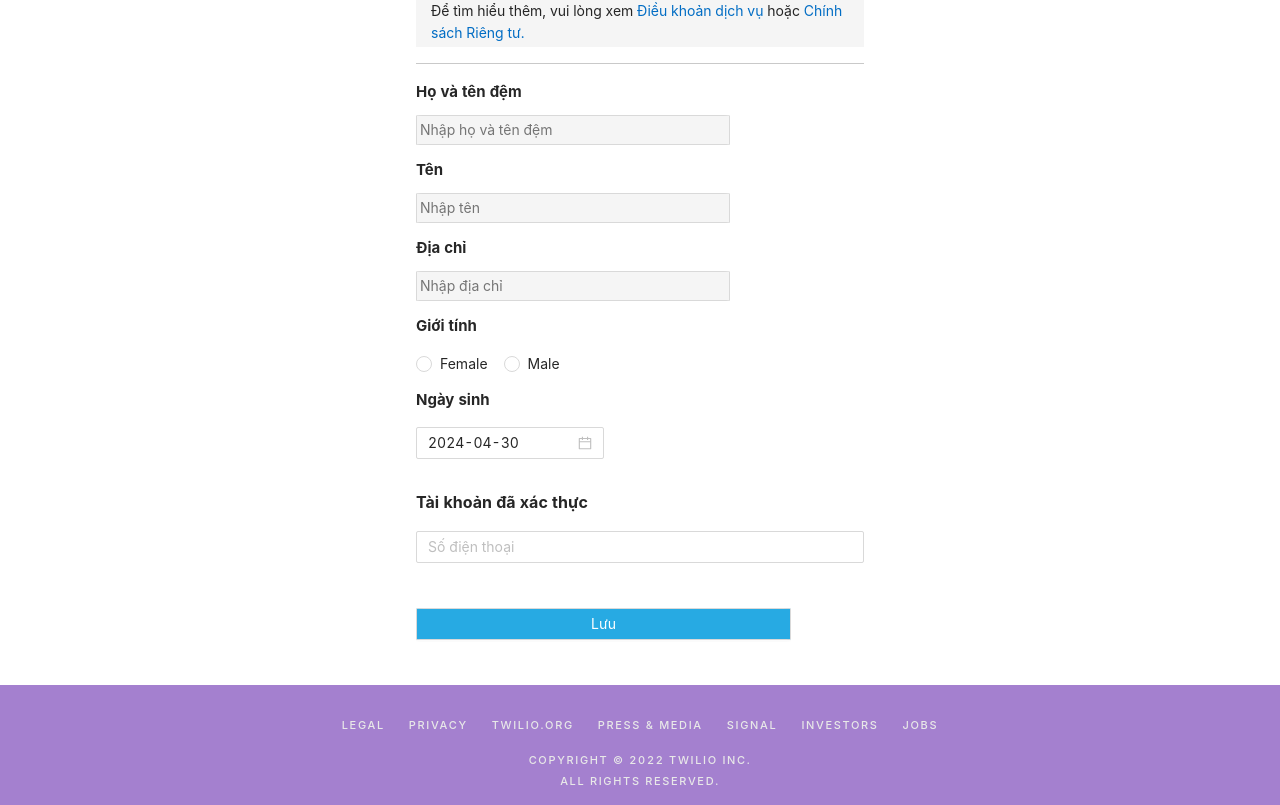
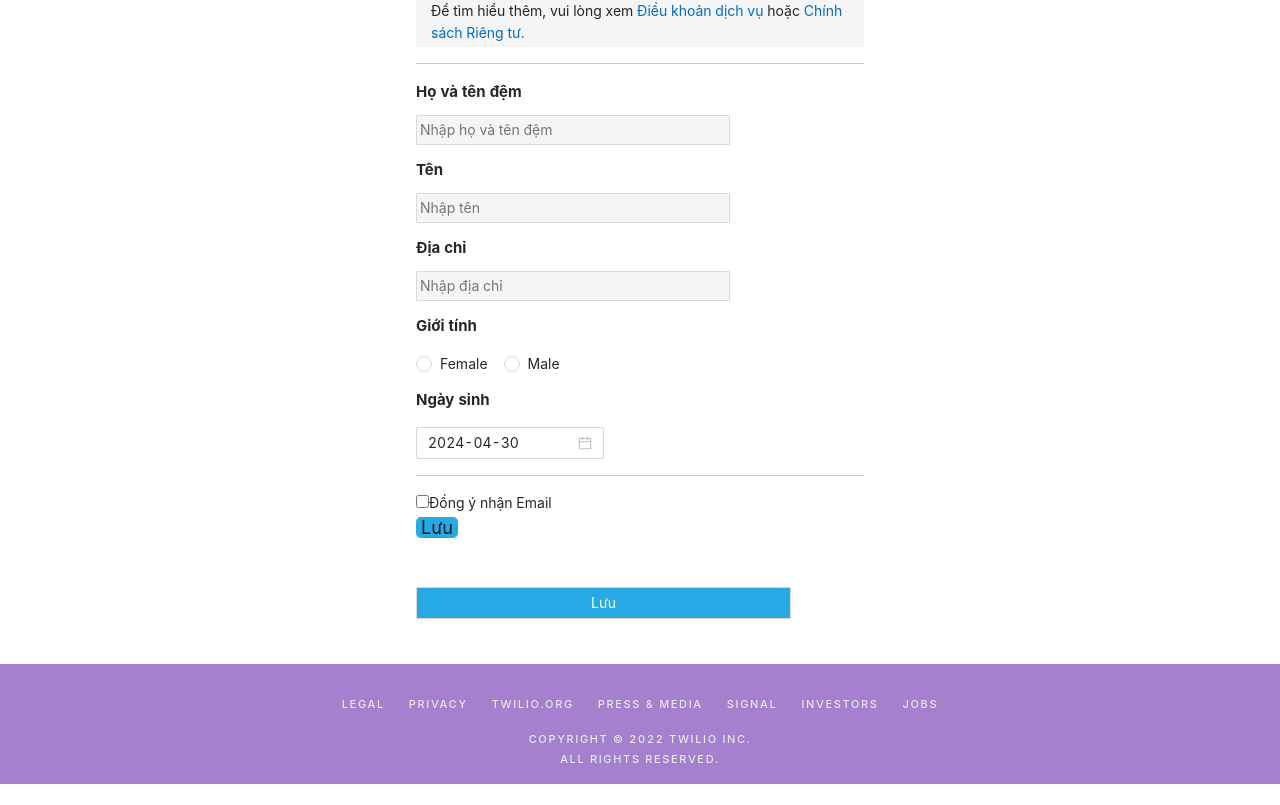
Before and after one commit to dangbach2810/bittodo, a React (Create React App) app: page /settings in a window 1280 px wide. Shown: the part 598-1403 px from the top of the page. After the commit the page ends 1382 px from the top, so only its background shows below. Built offline with nearby package versions, Linux system fonts and the light colour scheme; no server answers; the HTML template or start-up script is replaced by a standard one.

Commit message:
done show,change setting email

```diff
--- a/src/Pages/Settings/index.js
+++ b/src/Pages/Settings/index.js
@@ -1,11 +1,10 @@
 import Menu from "../HomePage/components/Menu";
 import avatar from "./../../Assets/images/user4.png";
 import banner from "./../../Assets/images/baner.svg";
-import { Form, Tabs, Input, Upload, Button, Radio, DatePicker } from "antd";
-import ConfirmPhoneModal from "../../Components/common/ConfirmPhoneModal";
-import { UploadOutlined } from "@ant-design/icons";
+import { Form, Tabs, Input, Upload, Button, Radio, DatePicker, Checkbox, CheckboxProps } from "antd";
 import "./style.scss";
 import { useState, useEffect } from "react";
+
 import { apiClient } from "../../Services";
 import { BASE_URL_IMAGE } from "../../Contains/ConfigURL";
 import ImgCrop from "antd-img-crop";
@@ -27,6 +26,11 @@ const Settings = () => {
 	let [loading, setLoading] = useState(false);
 	const [dataUser, setDataUser] = useState({});
 	const [fileList, setFileList] = useState([]);
+	const [isChecked, setIsChecked] = useState();
+	const [isCheckedDay, setIsCheckedDay] = useState();
+	const [isCheckedWeek, setIsCheckedWeek] = useState();
+	const [isCheckedMonth, setIsCheckedMonth] = useState();
+	const [isCheckedYear, setIsCheckedYear] = useState();
 	// confirm phoneNumber
 	const [isModalVisible, setIsModalVisible] = useState(false);
 	const [code, setCode] = useState("");
@@ -39,6 +43,7 @@ const Settings = () => {
 					setDataUser(res.data);
 					setDateOfBirth(res.data.dateOfBirth)
 					setGender(res.data.gender)
+
 				} else {
 					// throw Exception("Không có tài khoản.")
 					// console.log("You dont account.");
@@ -48,6 +53,17 @@ const Settings = () => {
 				// console.log(e);
 			});
 	}, []);
+	useEffect(() => {
+		apiClient.fetchApiSignUp().then((res) => {
+			if (res.data) {
+				setIsChecked(res.data.sendEmail)
+				setIsCheckedDay(res.data.sendDaily)
+				setIsCheckedWeek(res.data.sendWeekly)
+				setIsCheckedMonth(res.data.sendMonthly)
+				setIsCheckedYear(res.data.sendYearly)
+			}
+		}).catch((e) => { });
+	}, [])
 	// update info user
 	const handleSave = () => {
 		const data = {
@@ -161,7 +177,36 @@ const Settings = () => {
 		const image = new Image();
 		image.src = src;
 	};
+	const handleOnChange = () => {
+		setIsChecked(!isChecked);
+	};
+	const handleOnchangeDay = () => {
+		setIsCheckedDay(!isCheckedDay);
+	};
+	const handleOnChangeWeek = () => {
+		setIsCheckedWeek(!isCheckedWeek);
+	};
+	const handleOnChangeMonth = () => {
+		setIsCheckedMonth(!isCheckedMonth);
+	};
+	const handleOnChangeYear = () => {
+		setIsCheckedYear(!isCheckedYear);
+	};
+	const handleOnclickSave = () => {
+		let data = {
+			"sendEmail": isChecked,
+			"sendDaily": isCheckedDay,
+			"sendWeekly": isCheckedWeek,
+			"sendMonthly": isCheckedMonth,
+			"sendYearly": isCheckedYear,
+		}
 
+		apiClient.fetchApiSettingEmail(data).then((res) => {
+			if (res.data != null) {
+				alertSuccess("Cập nhật thời gian nhận Email thành công.");
+			}
+		})
+	}
 	return (
 		<>
 			<Menu />
@@ -298,57 +343,38 @@ const Settings = () => {
 										}
 									/>
 								</div>
-								<div className="confirm-input">
-									{dataUser.phoneNumberConfirmed === false ? (
-										<p
-											style={{
-												marginTop: "7%",
-												fontSize: 13,
-												fontWeight: "bold",
-												fontStyle: "italic",
-												color: "red",
-											}}
-										>
-											Vui lòng xác thực tài khoản *
-										</p>
-									) : (
-										<p
-											style={{
-												marginTop: "7%",
-												fontSize: 16,
-												fontWeight: "bold",
-											}}
-										>
-											Tài khoản đã xác thực
-										</p>
-									)}
-									<Input
-										className="input-name input-confirm"
-										placeholder="Số điện thoại"
-										value={dataUser.phoneNumber}
+								<hr />
+
+								<div className="check-list">
+									<input
+										type="checkbox"
+										checked={isChecked}
+										onChange={handleOnChange}
 									/>
-									{dataUser.phoneNumberConfirmed === false ? (
-										<Button
-											type="primary"
-											style={{
-												margin: "0 0 3px 5px",
-												pading: "4px",
-											}}
-											onClick={showModal}
-										>
-											Xác thực
-										</Button>
-									) : null}
+									Đồng ý nhận Email
+									<div style={{ marginLeft: '15px' }}>
+										{isChecked ?
+											<>
+												<input type="checkbox" id="checkday" checked={isCheckedDay}
+													onChange={handleOnchangeDay} />
+												<label for="checkday"> Mỗi ngày</label><br />
+												<input type="checkbox" id="checkweek" checked={isCheckedWeek}
+													onChange={handleOnChangeWeek} />
+												<label for="checkweek"> Mỗi Tuần</label><br />
+												<input type="checkbox" id="checkmonth" checked={isCheckedMonth}
+													onChange={handleOnChangeMonth} />
+												<label for="checkmonth"> Mỗi Tháng</label><br />
+												<input type="checkbox" id="checkyear" checked={isCheckedYear}
+													onChange={handleOnChangeYear} />
+												<label for="checkyear"> Mỗi Năm</label><br />
+											</>
+											: ""}
+									</div>
+									<div onClick={handleOnclickSave} className="btn-save">Lưu</div>
+								</div>
 
-									<ConfirmPhoneModal
-										isModalVisible={isModalVisible}
-										handleOk={handleOk}
-										handleChangeCode={handleChangeCode}
-										handleCancel={handleCancel}
-										handleGetCode={handleGetCode}
-										handleSendCode={handleSendCode}
-									/>
-								</div>
+
+
 								<Button onClick={handleSave} className="submit-button">
 									Lưu
 								</Button>
--- a/src/Pages/Settings/style.scss
+++ b/src/Pages/Settings/style.scss
@@ -42,6 +42,7 @@
             }
         }
     }
+
     .main-body {
         margin: auto;
         width: 35%;
@@ -60,7 +61,8 @@
 
         .main-input {
             width: 100%;
-            .name-input{
+
+            .name-input {
                 .input-name {
                     width: 70%;
                     padding: 3px;
@@ -69,6 +71,16 @@
                     background-color: #f5f5f5;
                     margin-top: -10%;
                 }
+            }
+
+            .btn-save {
+                cursor: pointer;
+                background-color: #27aae3;
+                display: inline;
+                font-size: 18px;
+                padding-left: 5px;
+                padding-right: 5px;
+                border-radius: 5px;
             }
 
             .submit-button {
@@ -80,16 +92,19 @@
                 color: white;
             }
         }
-        .main-avatar{
-            .show-avatar{
+
+        .main-avatar {
+            .show-avatar {
                 width: 100%;
-                img{
+
+                img {
                     width: 250px;
                     height: 250px;
                     margin-left: 0px;
                 }
             }
-            .upload-image{
+
+            .upload-image {
                 background-color: #27aae3;
                 color: white;
                 font-weight: bold;
@@ -116,6 +131,7 @@
                 background-color: #f5f5f5;
             }
         }
+
         .submit-button {
             border-radius: 2%;
             margin-top: 5%;
@@ -144,16 +160,17 @@
     color: black;
 }
 
-.ant-input-suffix{
+.ant-input-suffix {
     display: flex;
     justify-content: center;
     align-items: center;
 }
 
-.ant-input-feedback-icon{
+.ant-input-feedback-icon {
     transform: translateY(-4px);
 }
-.Toastify__toast-container{
+
+.Toastify__toast-container {
     z-index: 999999999 !important;
     top: 60px !important;
 }
@@ -165,9 +182,9 @@
     overflow: hidden;
     position: absolute;
     z-index: -1;
-  }
+}
 
-  .file-input__label {
+.file-input__label {
     cursor: pointer;
     display: inline-flex;
     align-items: center;
@@ -179,9 +196,9 @@
     padding: 10px 12px;
     background-color: #4245a8;
     box-shadow: 0px 0px 2px rgba(0, 0, 0, 0.25);
-  }
+}
 
-  .file-input__label svg {
+.file-input__label svg {
     height: 16px;
     margin-right: 4px;
-  }
+}
--- a/src/Pages/Workspace/index.js
+++ b/src/Pages/Workspace/index.js
@@ -89,29 +89,26 @@ export default function Workspace() {
 							</Col>
 						</Row>
 					</Col>
-					<Col className="side-content" sm={3}>
-
+					<Col className="side-card" sm={3}>
 						<h4>Các thẻ đã hoàn thành hết nhiệm vụ</h4>
 						<div className="label-container">
-
-							{cards.length == 0 ?
+							{cards.length === 0 ? (
 								<div>Có vẻ như bạn chưa tạo thẻ nào</div>
-								:
+							) : (
 								<>
 									{cards.map((data, key) => (
-										<div className="label">
+										<div className="label" key={key}>
 											<p className="name">Thẻ: {data.name}</p>
 											<p className="content">Mô tả: {data.description != null ? data.description : "Chưa thêm mô tả"}</p>
 											<p className="content">Done <FontAwesomeIcon icon="fa-solid fa-circle-check" /></p>
-											<span className="date">{data.estimatedFinish}</span>
-
+											<span className="date">{new Date(data.estimatedFinish).getDate()}/{new Date(data.estimatedFinish).getMonth() + 1}/{new Date(data.estimatedFinish).getFullYear()} {new Date(data.estimatedFinish).getHours()}:{new Date(data.estimatedFinish).getMinutes()}</span>
 										</div>
 									))}
 								</>
-							}
+							)}
 						</div>
+					</Col>
 
-					</Col>
 					<Col className="s" sm={6}>
 						<div className="card-wrapper">
 							<Card
--- a/src/Pages/Workspace/styles.scss
+++ b/src/Pages/Workspace/styles.scss
@@ -18,31 +18,22 @@
     }
   }
 
-  .side-content {
-    .side-title {
-      .icon-trello {
-        color: #5e6c84;
-
-        width: 32px;
-      }
-
-      span {
-        display: inline-block;
-        color: #5e6c84;
-        font-size: 12px;
-        font-weight: 600;
-        line-height: 16px;
-        margin-top: 16px;
-        flex: 1 1 auto;
-        margin: 0;
-        padding: 8px 0;
-      }
-    }
-
+  .side-card {
     .label-container {
       display: flex;
       flex-direction: column;
       gap: 20px; // Khoảng cách giữa các label
+
+      .animated-card {
+        opacity: 0;
+        transform: translateY(20px);
+        transition: opacity 0.5s ease, transform 0.5s ease;
+      }
+
+      .animated-card.show {
+        opacity: 1;
+        transform: translateY(0);
+      }
 
       .label {
         background-color: #f8b7b7;
@@ -72,13 +63,39 @@
         }
       }
     }
+  }
+
+  .side-content {
+    .side-title {
+      .icon-trello {
+        color: #5e6c84;
+
+        width: 32px;
+      }
+
+      span {
+        display: inline-block;
+        color: #5e6c84;
+        font-size: 12px;
+        font-weight: 600;
+        line-height: 16px;
+        margin-top: 16px;
+        flex: 1 1 auto;
+        margin: 0;
+        padding: 8px 0;
+      }
+    }
+
+
 
   }
+
   .task-table {
     width: 100%;
     border-collapse: collapse;
 
-    th, td {
+    th,
+    td {
       padding: 10px;
       border: 1px solid #ccc;
       text-align: left;
--- a/src/Services/index.jsx
+++ b/src/Services/index.jsx
@@ -9,9 +9,14 @@ export const apiClient = {
   fetchApiLogin(data) {
     return callApi("Users/login", "post", data);
   },
-
-  fetchApiSignUp(data) {
-    return callApi("Users/register", "post", data);
+  fetchApiSettingEmail(data) {
+    return callApi("Users/Accept", "put", data);
+  },
+  fetchApiChangePassword(data) {
+    return callApi("Users/ChangePassword", "post", data);
+  },
+  fetchApiSignUp() {
+    return callApi("Users/SettingEmail");
   },
 
   fetchApiUser() {
```
Also changed, not shown: 1 other file (tests, documents, lock files or other folders).
